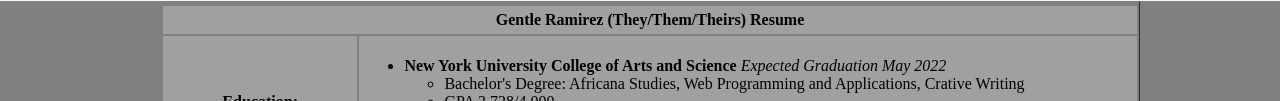
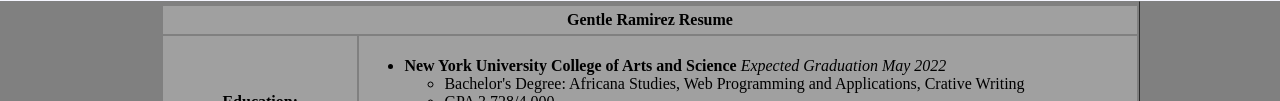
Before and after one commit to ramirezg-web/Csci22, a plain HTML site: page personal/about.html in a window 1280 px wide. Shown: the part 323-424 px from the top of the page. Drawn offline with Linux system fonts and the light colour scheme; a web font is replaced by a local one.

Commit message:
Update about.html

```diff
--- a/personal/about.html
+++ b/personal/about.html
@@ -67,7 +67,7 @@
     <table border="1" width="1000px" align="center">
       <tr>
         <td colspan="2" align="center">
-        <b> Gentle Ramirez (They/Them/Theirs) Resume</b>
+        <b> Gentle Ramirez Resume</b>
         </td>
       </tr>
       <tr>
```
